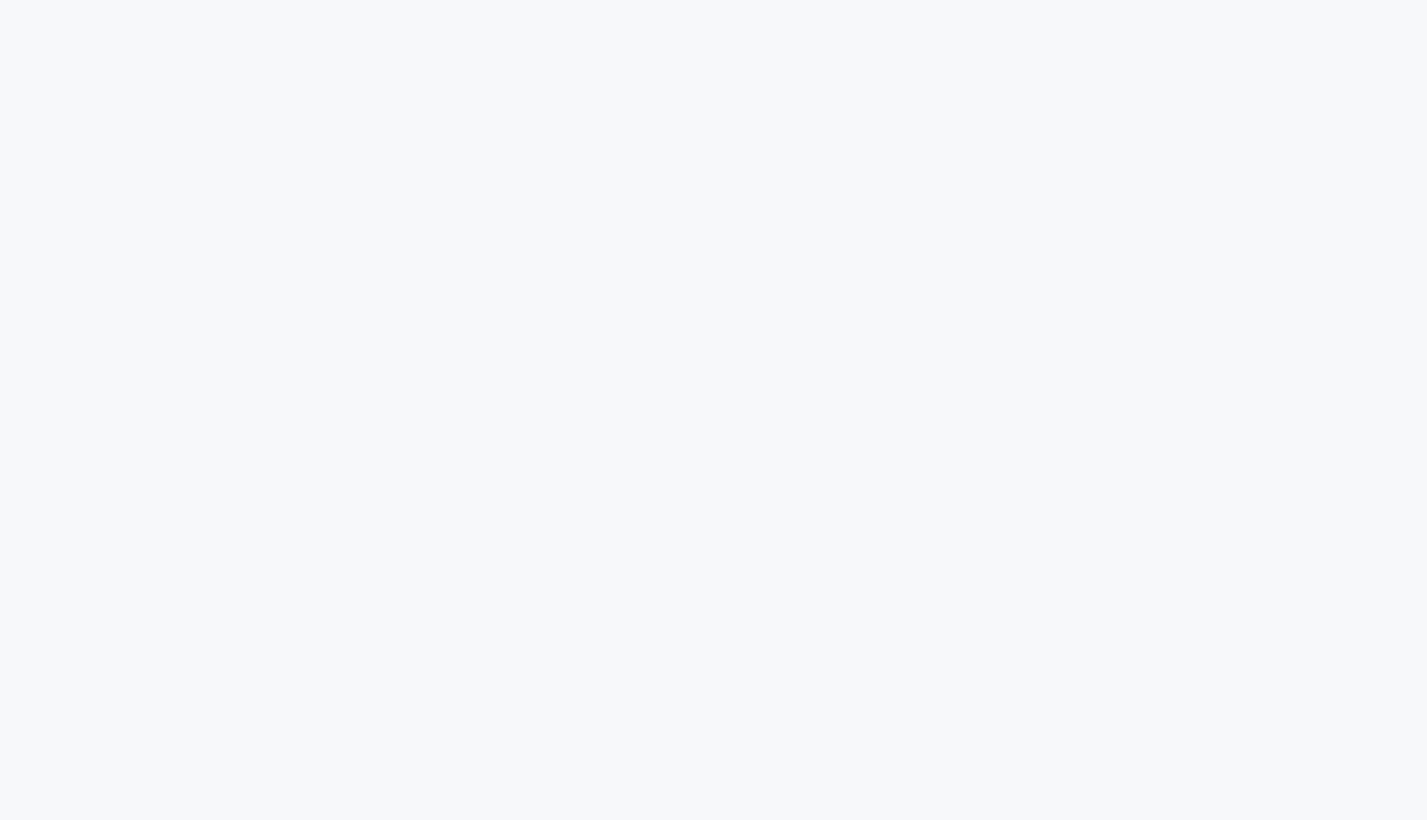
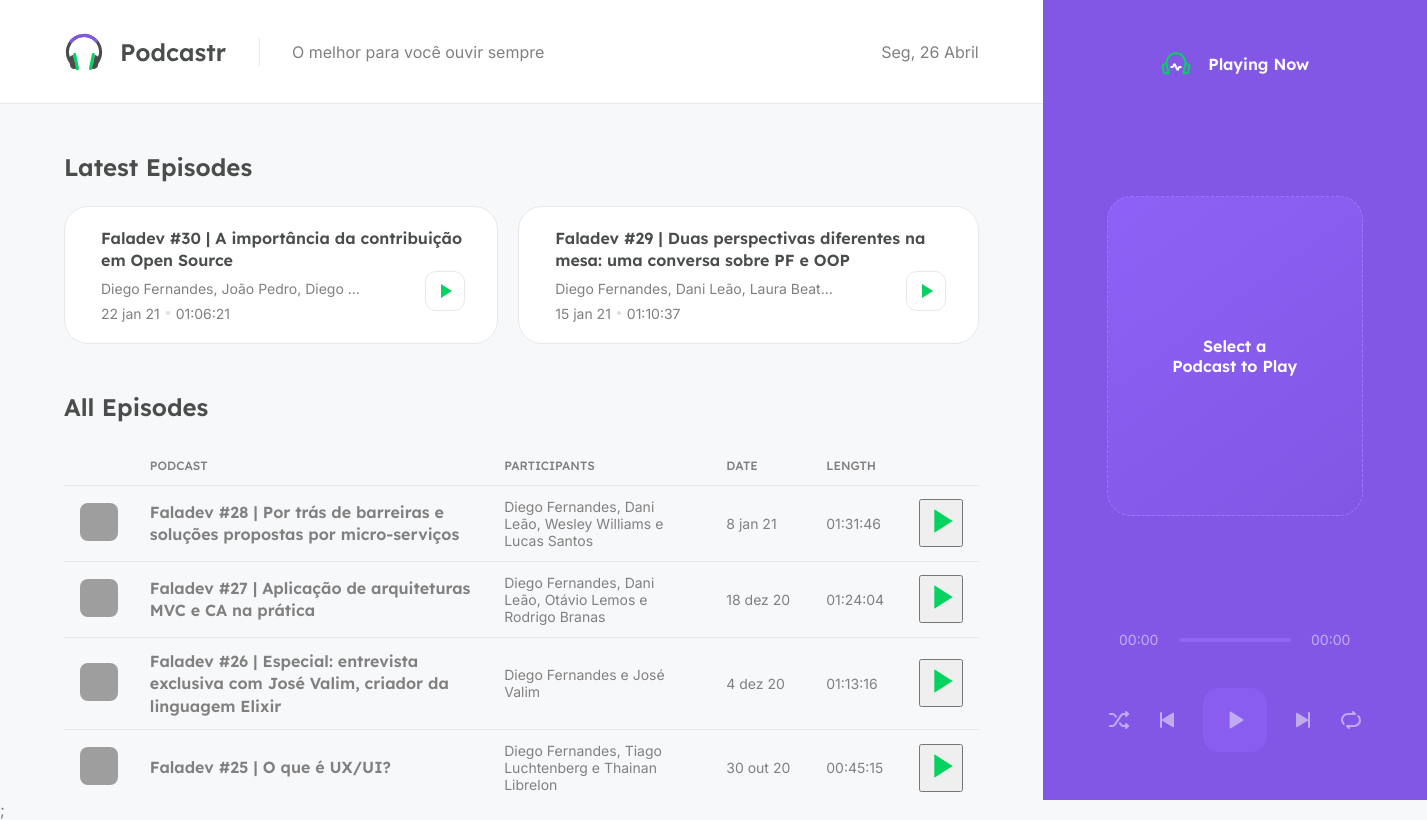
Before and after one commit to jrxcjr/podcastrnextjsnlw5, a Next.js app: page / in a window 1280 px wide. Shown: the whole page, 1427 px wide, since content can reach past the window. Built offline with nearby package versions, Linux system fonts and the light colour scheme; data requests are answered from the project's data file; grey boxes are pictures that could not be loaded.

Commit message:
separation of concerns of playercontextprovider

```diff
--- a/src/contexts/PlayerContext.tsx
+++ b/src/contexts/PlayerContext.tsx
@@ -1,4 +1,4 @@
-import { createContext, useState } from "react";
+import { createContext, ReactNode, useState } from "react";
 
 type Episode = {
  title: string;
@@ -13,18 +13,25 @@ type PlayerContextData = {
  currentEpisodeIndex: number;
  isPlaying: boolean;
  play: (episode: Episode) => void;
+ playList: (list: Episode[], index: number) => void;
  setPlayingState: (state: boolean) => void;
  togglePlay: () => void;
 };
 
+type PlayerContextProviderProps = {
+ children: ReactNode;
+};
+
 export const PlayerContext = createContext({} as PlayerContextData);
 
-export function PlayerContextProvider() {
+export function PlayerContextProvider({
+ children,
+}: PlayerContextProviderProps) {
  const [episodeList, setEpisodeList] = useState([]);
  const [currentEpisodeIndex, setCurrentEpisodeIndex] = useState(0);
  const [isPlaying, setIsPlaying] = useState(false);
 
- function play(episode) {
+ function play(episode: Episode) {
   setEpisodeList([episode]);
   setCurrentEpisodeIndex(0);
   setIsPlaying(true);
@@ -32,6 +39,12 @@ export function PlayerContextProvider() {
 
  function togglePlay() {
   setIsPlaying(!isPlaying);
+ }
+
+ function playList(list: Episode[], index: number) {
+  setEpisodeList(list);
+  setCurrentEpisodeIndex(index);
+  setIsPlaying(true);
  }
 
  function setPlayingState(state: boolean) {
@@ -45,11 +58,12 @@ export function PlayerContextProvider() {
     currentEpisodeIndex,
     isPlaying,
     play,
+    playList,
     togglePlay,
     setPlayingState,
    }}
   >
-   {" "}
+   {children}
   </PlayerContext.Provider>
  );
 }
```
